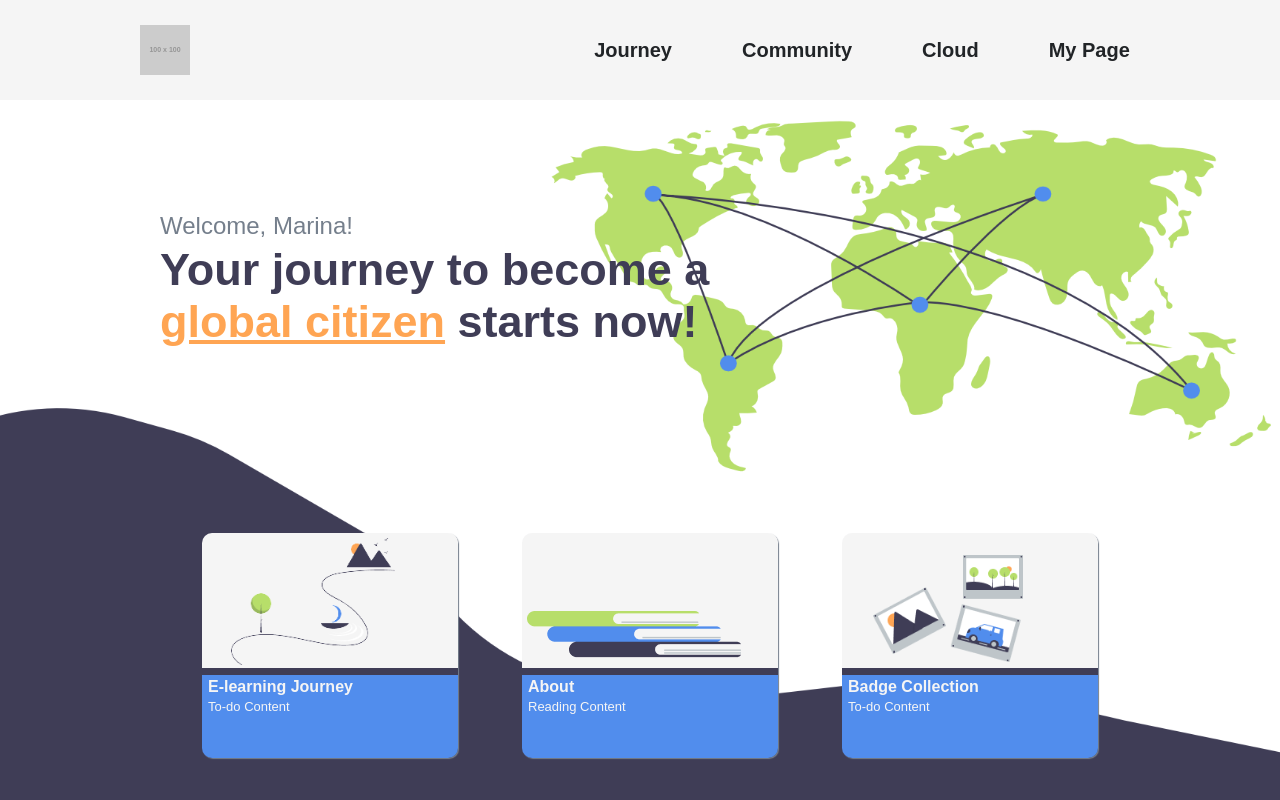
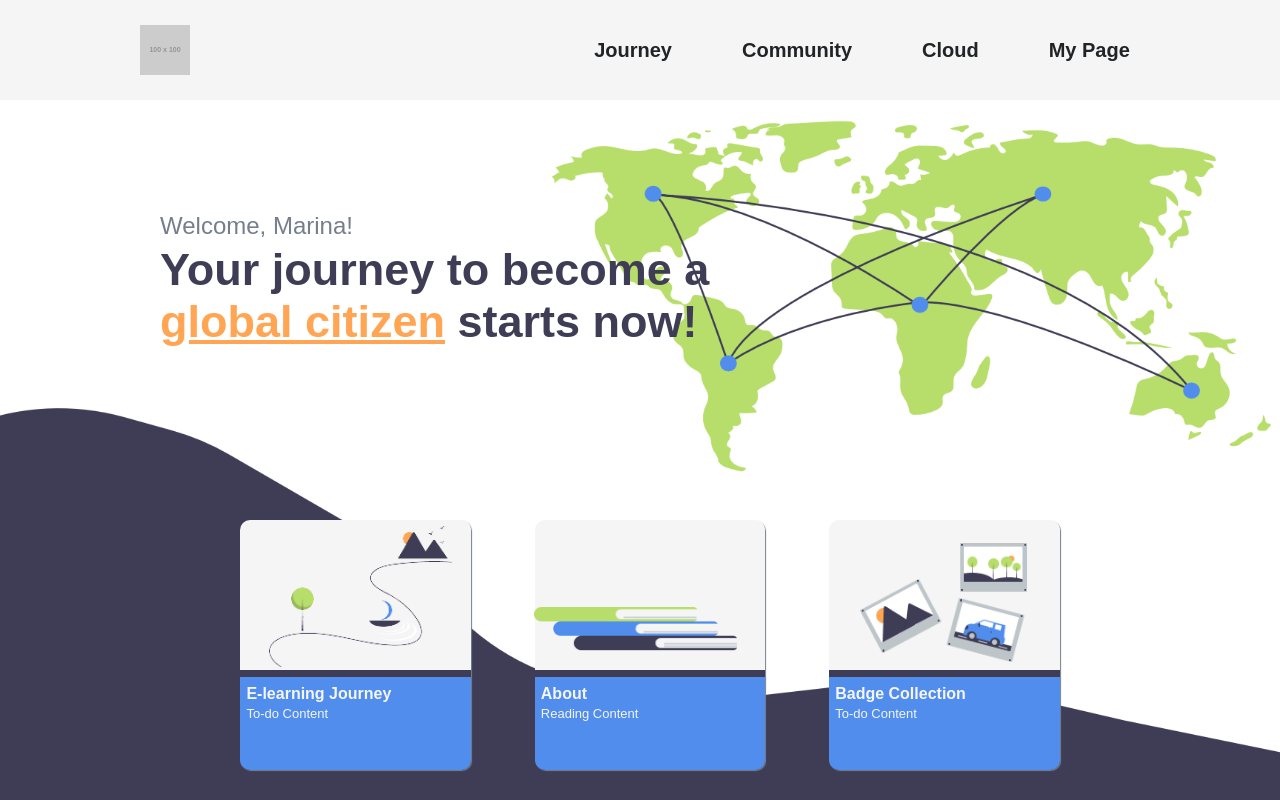
Before and after one commit to titouandeschanels/GlobalCitizenship, a React (Create React App) app in the folder gccapp/: page / in a window 1280 px wide. Shown: the top 800 px of the page. Built offline with nearby package versions, Linux system fonts and the light colour scheme; the HTML template or start-up script is replaced by a standard one.

Commit message:
Update square dimensions and alignment on home page

```diff
--- a/gccapp/src/components/squares/elements.js
+++ b/gccapp/src/components/squares/elements.js
@@ -18,8 +18,8 @@ export const SquareContainer = styled.div`
 export const SquareItem = styled.div`
     display: flex;
     flex-direction: column;
-    height: 90%;
-    width: 20%;
+    height: 100%;
+    width: 18%;
     border: none;
     border-radius: 10px;
     cursor: pointer;
@@ -47,7 +47,7 @@ export const TextRow = styled.div`
     align-items: flex-start;
     /*justify-content: flex-start;
     height: 220px;*/
-    padding-top: 10px;
+    padding-top: 15px;
     padding-left: 6px;
 `;
 
```
